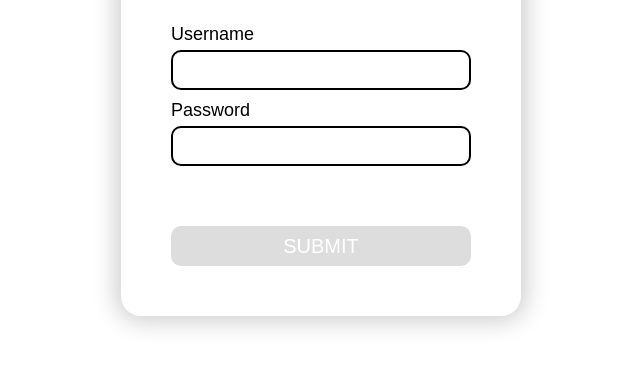
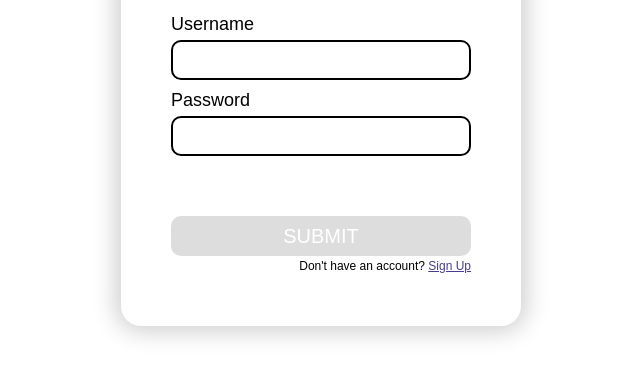
Before and after one commit to ValdiANS/simple-login-form, a website built with webpack: page src/template/index.html in a window 1280 px wide. Shown: the part 299-676 px from the top of the page, without its empty margins (319-959 px from the left). Built offline with nearby package versions, Linux system fonts and the light colour scheme.

Commit message:
Add sign up note

```diff
--- a/src/template/index.html
+++ b/src/template/index.html
@@ -47,6 +47,7 @@
       </div>
 
       <input id="submit" type="submit" value="submit" disabled/>
+      <span class="sign-up-account"> Don't have an account? <a id="signUp" href="#">Sign Up</a></span>
     </form>
 
   </div>
```
